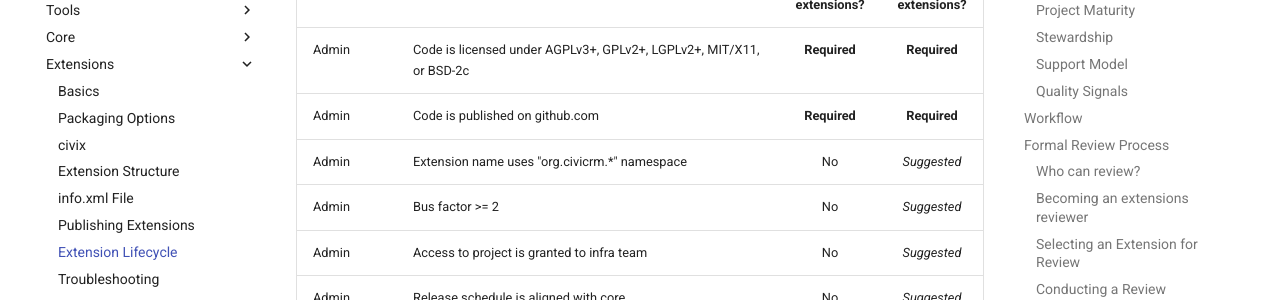
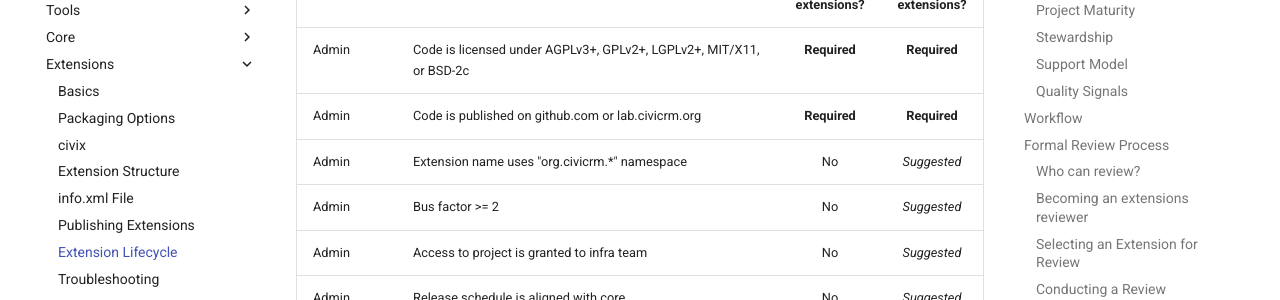
Before and after one commit to civicrm/civicrm-dev-docs, an MkDocs documentation site: the page built from docs/extensions/lifecycle.md, in a window 1280 px wide and 900 px high, scrolled down 7157 px. Shown: the part 152-452 px from the top of the window. Built offline with MkDocs 1.6.1 and Material for MkDocs 9.7.7, drawn with Linux system fonts in a browser that asks for light colours; comment, search, counter and statistics services are not loaded; old or Windows-style settings are respelled for this version of MkDocs.

```diff
--- a/docs/extensions/lifecycle.md
+++ b/docs/extensions/lifecycle.md
@@ -180,7 +180,7 @@ Reviewers should follow these steps to conduct an extension review for automated
 | Category	| Criterion | Required for<br>*contributed*<br>extensions? | Required for<br>*official*<br>extensions? |
 |------ | ----- | :-----------------------------: | :---------------------: |
 | Admin	| Code is licensed under AGPLv3+, GPLv2+, LGPLv2+, MIT/X11, or BSD-2c	| **Required**	| **Required** |
-| Admin	| Code is published on github.com 	| **Required**	| **Required** |
+| Admin	| Code is published on github.com or lab.civicrm.org 	| **Required**	| **Required** |
 | Admin	| Extension name uses "org.civicrm.*" namespace	| No	| *Suggested* |
 | Admin	| Bus factor >= 2	| No	| *Suggested* |
 | Admin	| Access to project is granted to infra team	| No	| *Suggested* |
```
